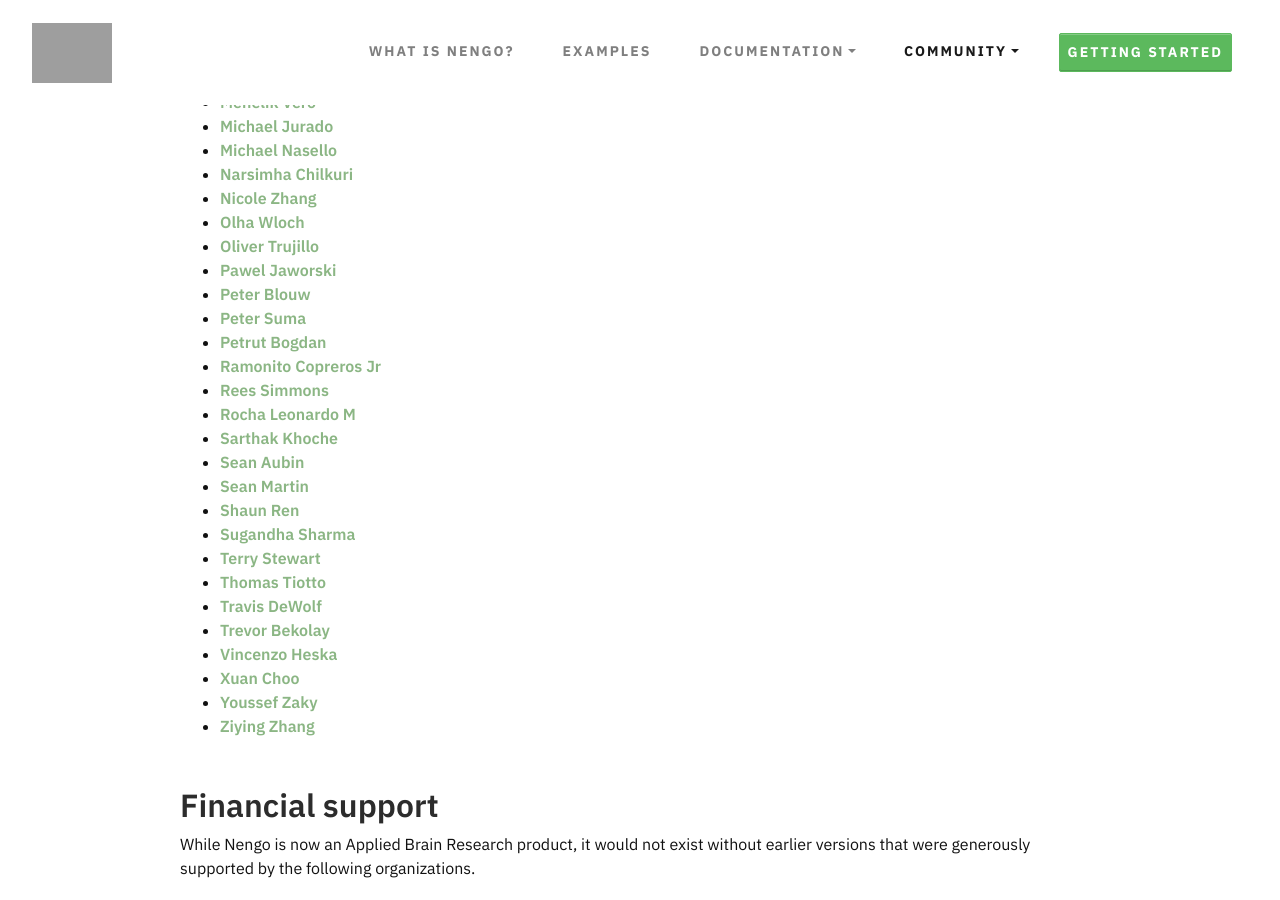
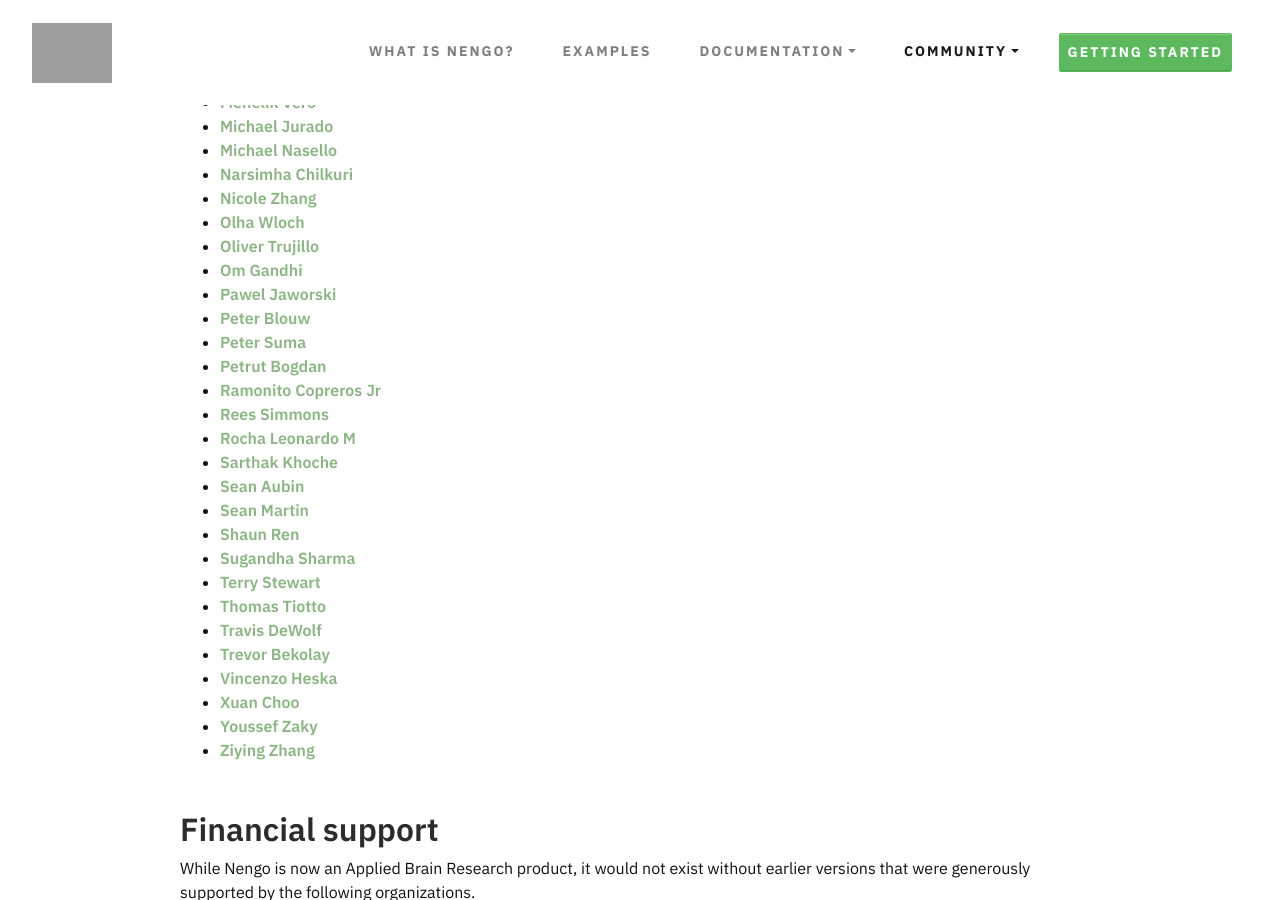
Before and after one commit to nengo/nengo.github.io, a Jekyll site: the page built from people.md, in a window 1280 px wide and 900 px high, scrolled down 1274 px. Built offline with Jekyll 4.4.1, drawn with Linux system fonts in a browser that asks for light colours; nearby versions of some CDN libraries.

Commit message:
Update people.md
Added myself to people.md

```diff
--- a/people.md
+++ b/people.md
@@ -60,6 +60,7 @@
 - [Nicole Zhang](mailto:nj3zhang@uwaterloo.ca)
 - [Olha Wloch](mailto:olha.wloch@gmail.com)
 - [Oliver Trujillo](mailto:olivertgp@hotmail.com)
+- [Om Gandhi](mailto:omgandhi10@gmail.com)
 - [Pawel Jaworski](mailto:p3jawors@gmail.com)
 - [Peter Blouw](mailto:pblouw@uwaterloo.ca)
 - [Peter Suma](mailto:psuma@waterloo.ca)
```
